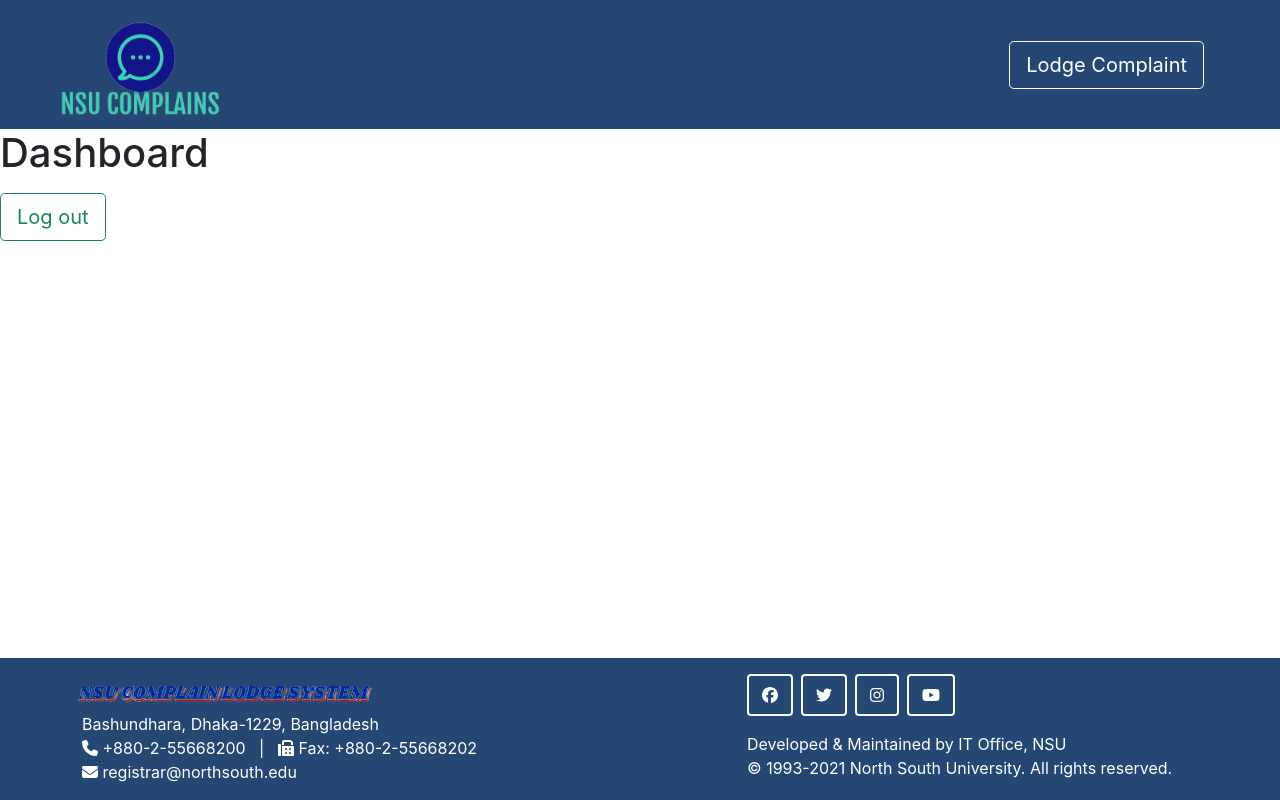
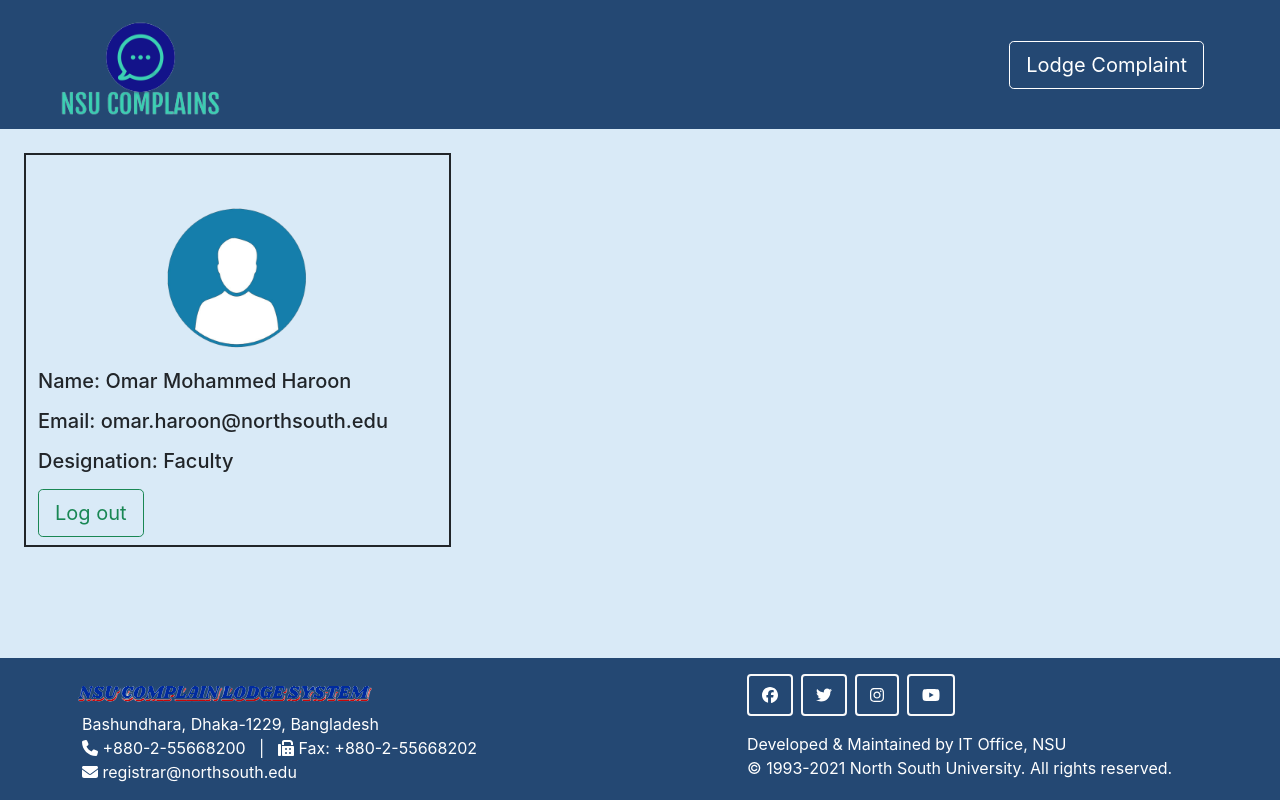
Before and after one commit to Moumi00/NSU-Complaint-Lodge-System, a React (Create React App) app in the folder Project/frontend/: page /dashboard in a window 1280 px wide. Built offline with nearby package versions, Linux system fonts and the light colour scheme; no server answers; sample sign-in values are in the browser's storage.

Commit message:
dashboard started

```diff
--- a/Project/frontend/src/Components/dashboard.jsx
+++ b/Project/frontend/src/Components/dashboard.jsx
@@ -12,15 +12,37 @@
     window.location.replace("http://localhost:3000");
   };
   return (
-    <div class="flex-grow-1">
-      <h1>Dashboard</h1>
+    <>
+      <div class="flex-grow-1 background-color d-flex">
+        <div className="container-fluid">
+          <div className="row">
+            <div className="col-4 border border-2 border-dark my-4 ms-4">
+              <div class="d-flex flex-column align-items-center">
+                <img
+                  src={require("../Assets/User-Profile.png")}
+                  alt=""
+                  height="150"
+                  class="d-inline-block align-text-top mt-5 align-items-center justify-content-center"
+                ></img>
+
+              </div>
+              <h5 class="mt-3">Name: Omar Mohammed Haroon</h5>
+              <h5 class="mt-3">Email: omar.haroon@northsouth.edu</h5>
+              <h5 class="mt-3">Designation: Faculty</h5>
               <button
                 className="btn btn-lg btn-outline-success my-2 ms-4 ms-lg-0 me-5"
                 onClick={handleLogOutButton}
               >
                 Log out
               </button>
+
             </div>
+            <div class="col-8"></div>
+          </div>
+        </div>
+
+      </div>
+    </>
   );
 }
 
```
Also changed, not shown: Project/frontend/src/Assets/User-Profile.png (added), 1 other file (tests, documents, lock files or other folders). Lines whose indentation alone changed are shown as unchanged.
